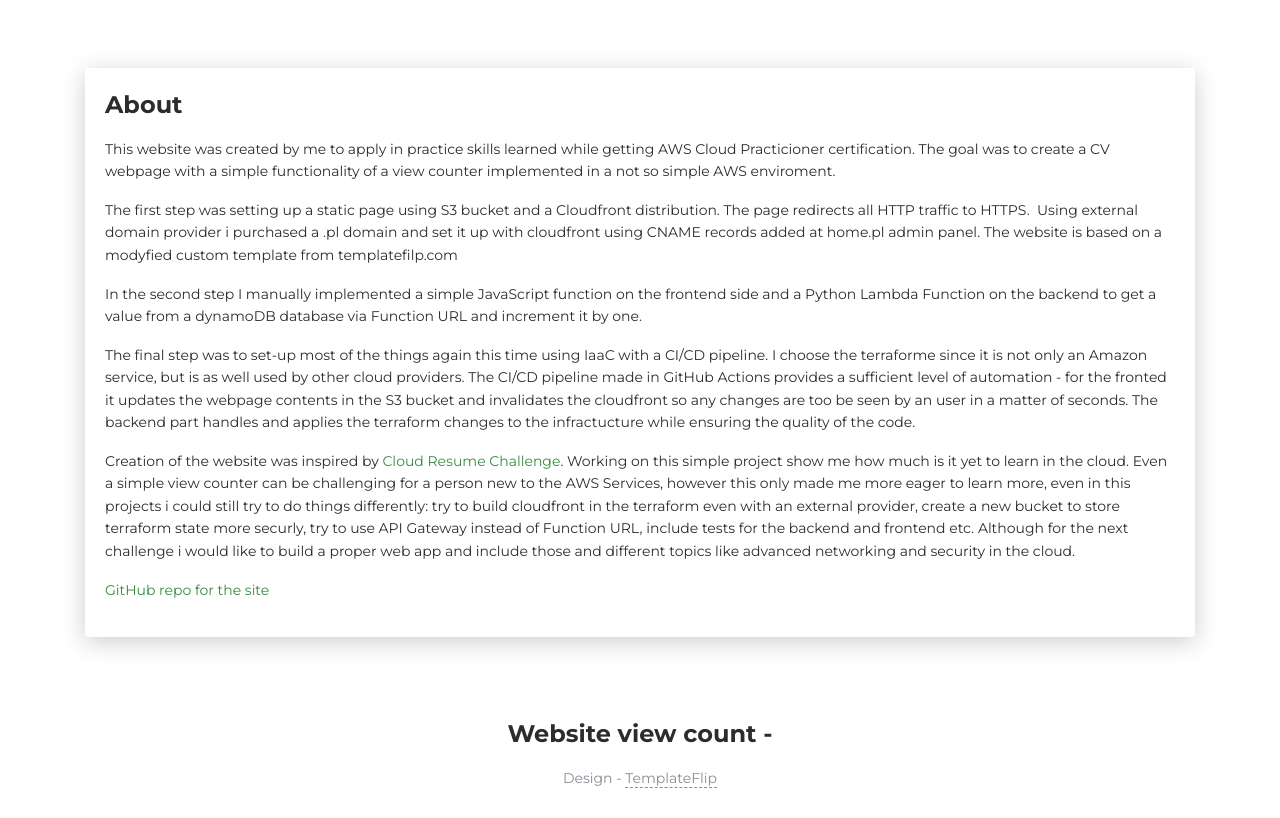
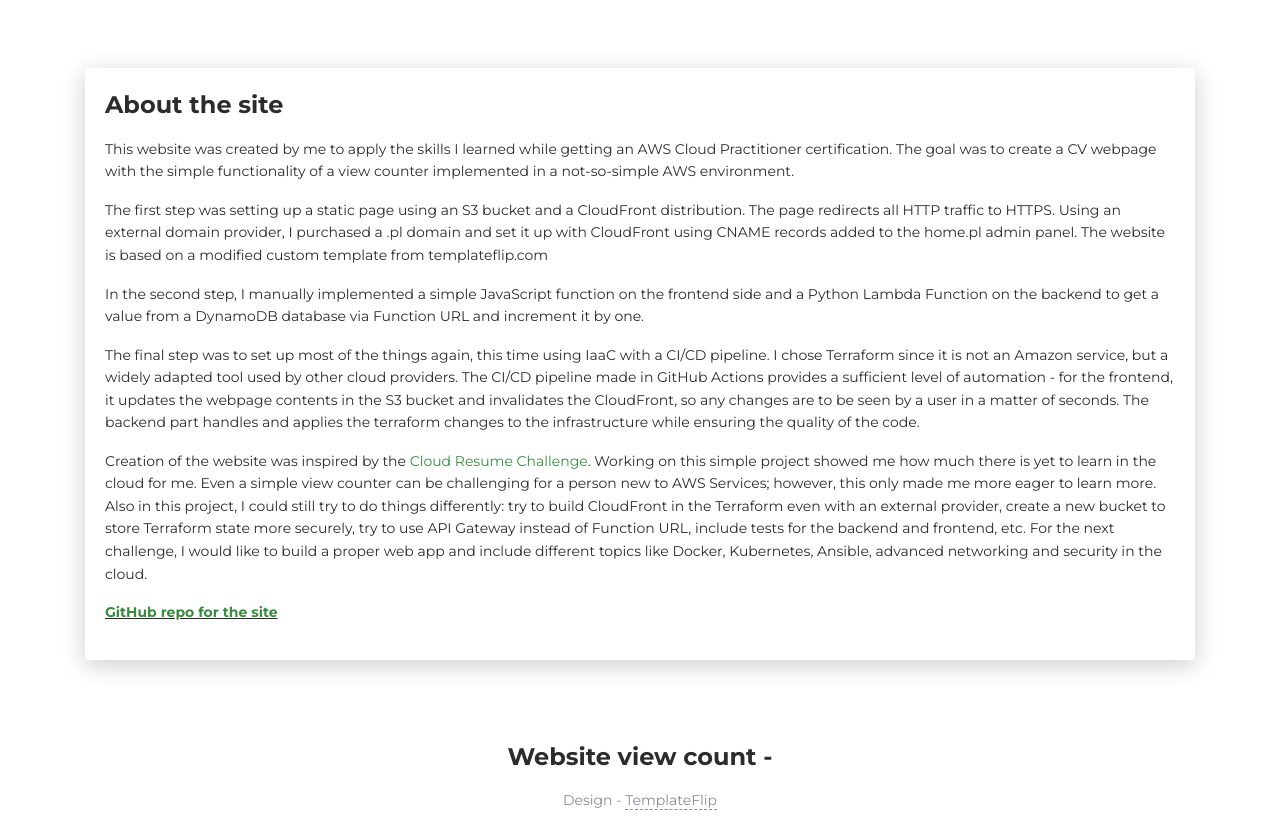
Before and after one commit to thehypre/kubafara.pl, a plain HTML site: page front-end/blogpost.html in a window 1280 px wide. Shown: the part 552-1370 px from the top of the page. Drawn offline with Linux system fonts and the light colour scheme; no server answers.

Commit message:
Blog post update, main page touchup

```diff
--- a/front-end/blogpost.html
+++ b/front-end/blogpost.html
@@ -56,18 +56,18 @@
   <div class="container">
     <div class="card" data-aos="fade-up" data-aos-offset="10">
           <div class="card-body">
-            <div class="h4 mt-0 title">About</div>
-            <p>This website was created by me to apply in practice skills learned while getting AWS Cloud Practicioner certification. The goal was to create a CV webpage with a simple functionality of a view counter implemented in a not so simple AWS enviroment.</p>
+            <div class="h4 mt-0 title">About the site</div>
+            <p>This website was created by me to apply the skills I learned while getting an AWS Cloud Practitioner certification. The goal was to create a CV webpage with the simple functionality of a view counter implemented in a not-so-simple AWS environment.</p>
 
-            <p>The first step was setting up a static page using S3 bucket and a Cloudfront distribution. The page redirects all HTTP traffic to HTTPS.&nbsp; Using external domain provider i purchased a .pl domain and set it up with cloudfront using CNAME records added at home.pl admin panel. The website is based on a modyfied custom template from templatefilp.com</p>
+            <p>The first step was setting up a static page using an S3 bucket and a CloudFront distribution. The page redirects all HTTP traffic to HTTPS. Using an external domain provider, I purchased a .pl domain and set it up with CloudFront using CNAME records added to the home.pl admin panel. The website is based on a modified custom template from templateflip.com</p>
 
-            <p>In the second step I manually implemented a simple JavaScript function on the frontend side and a Python Lambda Function on the backend to get a value from a dynamoDB database via Function URL and increment it by one.</p>
+            <p>In the second step, I manually implemented a simple JavaScript function on the frontend side and a Python Lambda Function on the backend to get a value from a DynamoDB database via Function URL and increment it by one.</p>
 
-            <p>The final step was to set-up most of the things again this time using IaaC with a CI/CD pipeline. I choose the terraforme since it is not only an Amazon service, but is as well used by other cloud providers. The CI/CD pipeline made in GitHub Actions provides a sufficient level of automation - for the fronted it updates the webpage contents in the S3 bucket and invalidates the cloudfront so any changes are too be seen by an user in a matter of seconds. The backend part handles and applies the terraform changes to the infractucture while ensuring the quality of the code.</p>
+            <p>The final step was to set up most of the things again, this time using IaaC with a CI/CD pipeline. I chose Terraform since it is not an Amazon service, but a widely adapted tool used by other cloud providers. The CI/CD pipeline made in GitHub Actions provides a sufficient level of automation - for the frontend, it updates the webpage contents in the S3 bucket and invalidates the CloudFront, so any changes are to be seen by a user in a matter of seconds. The backend part handles and applies the terraform changes to the infrastructure while ensuring the quality of the code.</p>
 
-            <p>Creation of the website was inspired by <a href="https://cloudresumechallenge.dev/docs/the-challenge/aws/">Cloud Resume Challenge</a>. Working on this simple project show me how much is it yet to learn in the cloud. Even a simple view counter can be challenging for a person new to the AWS Services, however this only made me more eager to learn more, even in this projects i could still try to do things differently: try to build cloudfront in the terraform even with an external provider, create a new bucket to store terraform state more securly, try to use API Gateway instead of Function URL, include tests for the backend and frontend etc. Although for the next challenge i would like to build a proper web app and include those and different topics like advanced networking and security in the cloud.</p>
+            <p>Creation of the website was inspired by the <a href="https://cloudresumechallenge.dev/docs/the-challenge/aws/">Cloud Resume Challenge</a>. Working on this simple project showed me how much there is yet to learn in the cloud for me. Even a simple view counter can be challenging for a person new to AWS Services; however, this only made me more eager to learn more. Also in this project, I could still try to do things differently: try to build CloudFront in the Terraform even with an external provider, create a new bucket to store Terraform state more securely, try to use API Gateway instead of Function URL, include tests for the backend and frontend, etc. For the next challenge, I would like to build a proper web app and include different topics like Docker, Kubernetes, Ansible, advanced networking and security in the cloud.</p>
 
-            <p><a href="https://github.com/thehypre/kubafara.pl"> GitHub repo for the site</a></p>
+            <p><u><span style="font-size:14px"><strong><a href="https://github.com/thehypre/kubafara.pl">GitHub repo for the site</a></strong></span></u></p>
           </div>
         </div>
         </div>
```
Also changed, not shown: front-end/index.html (+2 -2 lines).
